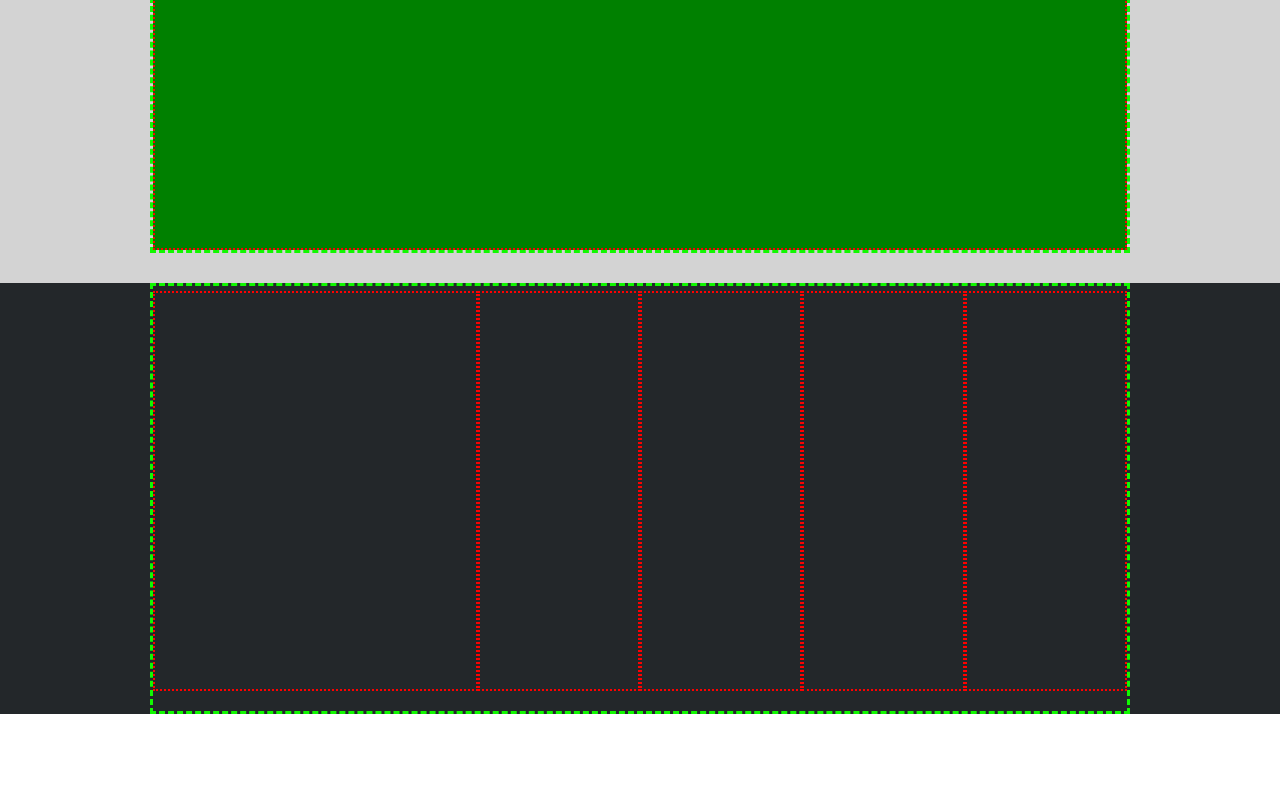
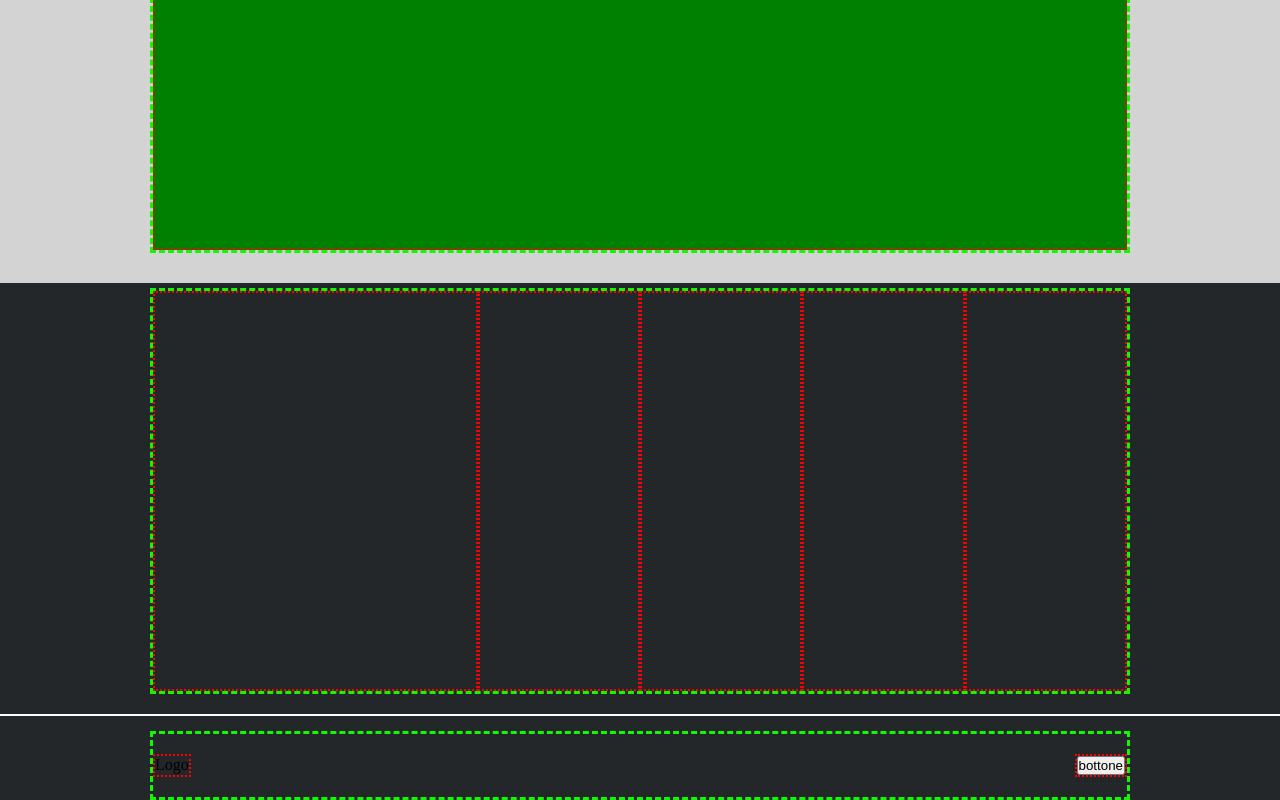
Before and after one commit to Michele-S2001/htmlcss-struttura-discord, a plain HTML site: page index.html in a window 1280 px wide. Shown: the part 2205-3005 px from the top of the page. Before the commit the page ends 2919 px from the top, so only its background shows below. Drawn offline with Linux system fonts and the light colour scheme.

Commit message:
Feat: footer-bar layout with debagging classes

```diff
--- a/css/style.css
+++ b/css/style.css
@@ -28,6 +28,10 @@ img {
 
 .justify-content-center {
     justify-content: center;
+}
+
+.justify-content-space-between {
+    justify-content: space-between;
 }
 
     /* background colors classes */
@@ -106,11 +110,6 @@ img {
     background-color: aqua;
     padding: 10px 0;
 }
-/*
-.debug .section {
-    background-color: blue;
-    padding: 30px 0;
-} */
 
 .debug .main-content .col {
     min-height: 400px;
@@ -130,6 +129,16 @@ img {
     min-height: 400px;
 }
 
-.debug .main-footer .row {
+.debug .main-footer {
     padding: 5px 0 20px 0;
+    border-bottom: 2px solid white;
 }
+
+.debug .footer-bar {
+    padding-top: 15px;
+}
+
+.debug .footer-bar .row {
+    padding: 20px 0;
+
+}
--- a/index.html
+++ b/index.html
@@ -87,6 +87,19 @@
                 </div>
             </div>
         </section>
+
+        <section class="footer-bar bg-darkgrey">
+            <div class="container">
+                <div class="row justify-content-space-between">
+                    <div class="col">
+                        Logo<img src="" alt="">
+                    </div>
+                    <div class="col">
+                        <button>bottone</button>
+                    </div>
+                </div>
+            </div>
+        </section>
     </footer>
 </body>
 </html>
```
